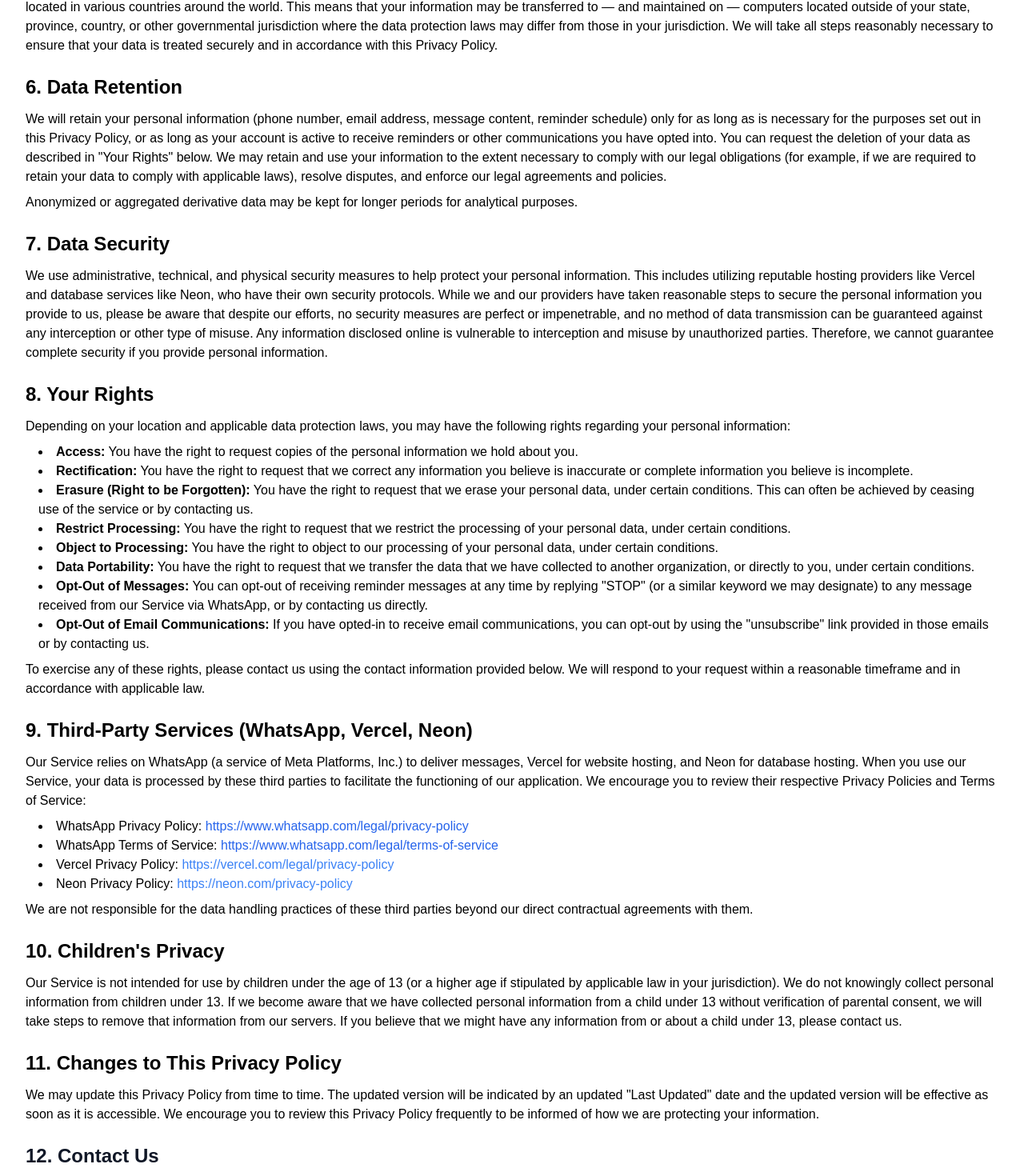
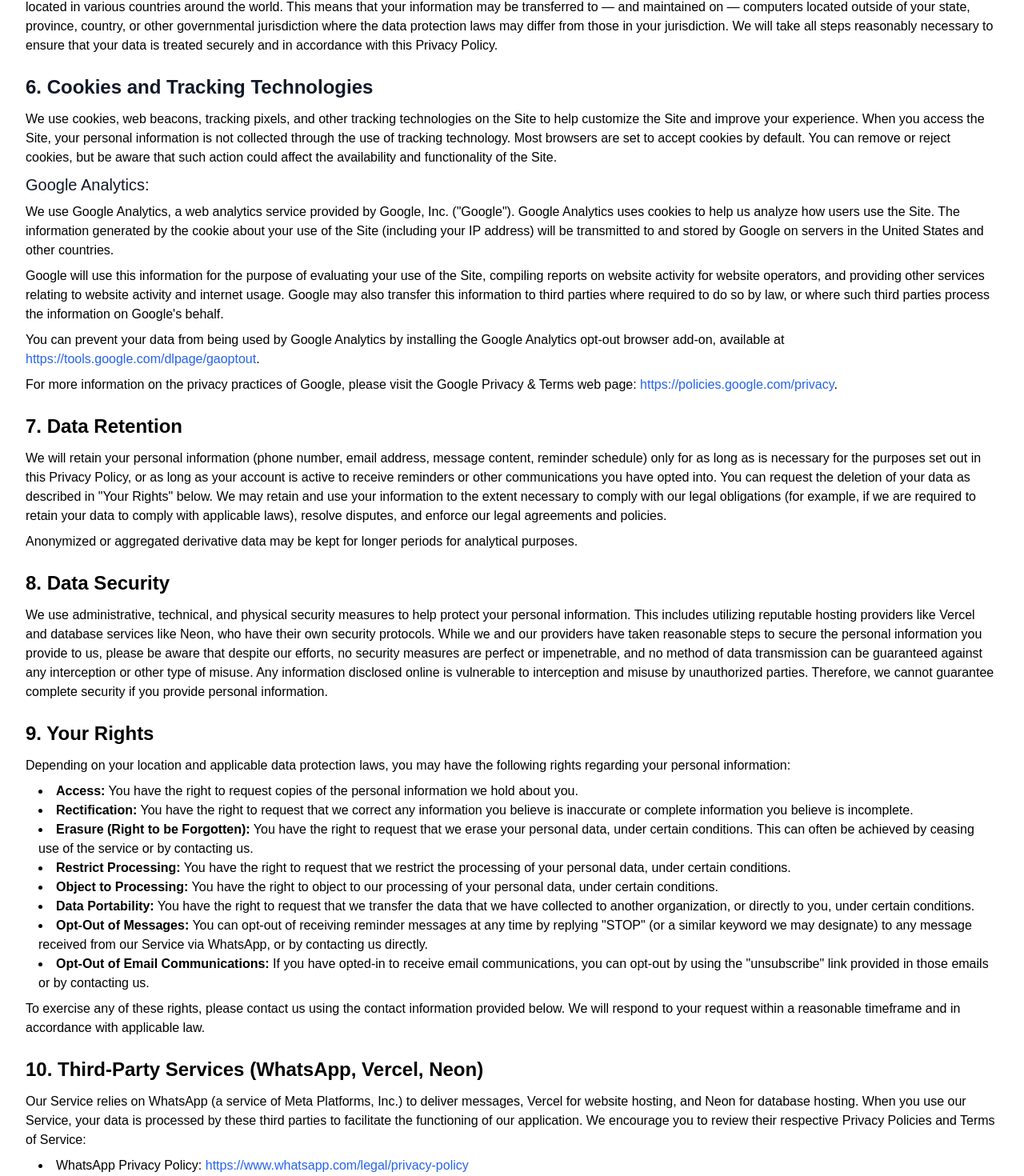
Before and after one commit to TemperateGrassland/never-forget, a Next.js app: page /privacy in a window 1280 px wide. Shown: the part 2260-3730 px from the top of the page at 80% size. Built offline with nearby package versions, Linux system fonts and the light colour scheme; no server answers; a web font is replaced by a local one.

Commit message:
add cookies to privacy policy

```diff
--- a/src/app/privacy/page.tsx
+++ b/src/app/privacy/page.tsx
@@ -107,8 +107,30 @@ export default function PrivacyPage() {
         </p>
       </section>
 
+      <section className="mb-6">
+  <h2 className="text-2xl font-semibold mb-3 text-gray-900 dark:text-white">
+     6. Cookies and Tracking Technologies
+  </h2>
+  <p className="mb-2">
+    We use cookies, web beacons, tracking pixels, and other tracking technologies on the Site to help customize the Site and improve your experience. When you access the Site, your personal information is not collected through the use of tracking technology. Most browsers are set to accept cookies by default. You can remove or reject cookies, but be aware that such action could affect the availability and functionality of the Site.
+  </p>
+  <h3 className="text-xl font-medium my-2 text-gray-900 dark:text-white">Google Analytics:</h3>
+  <p className="mb-2">
+    We use Google Analytics, a web analytics service provided by Google, Inc. ("Google"). Google Analytics uses cookies to help us analyze how users use the Site. The information generated by the cookie about your use of the Site (including your IP address) will be transmitted to and stored by Google on servers in the United States and other countries.
+  </p>
+  <p className="mb-2">
+    Google will use this information for the purpose of evaluating your use of the Site, compiling reports on website activity for website operators, and providing other services relating to website activity and internet usage. Google may also transfer this information to third parties where required to do so by law, or where such third parties process the information on Google's behalf.
+  </p>
+  <p className="mb-2">
+     You can prevent your data from being used by Google Analytics by installing the Google Analytics opt-out browser add-on, available at <a href="https://tools.google.com/dlpage/gaoptout" target="_blank" rel="noopener noreferrer" className="text-blue-600 hover:underline dark:text-blue-400">https://tools.google.com/dlpage/gaoptout</a>.
+  </p>
+  <p>
+     For more information on the privacy practices of Google, please visit the Google Privacy & Terms web page: <a href="https://policies.google.com/privacy" target="_blank" rel="noopener noreferrer" className="text-blue-600 hover:underline dark:text-blue-400">https://policies.google.com/privacy</a>.
+  </p>
+</section>
+
        <section className="mb-6">
-        <h2 className="text-2xl font-semibold mb-3 text-black-900 dark:text-black">6. Data Retention</h2>
+        <h2 className="text-2xl font-semibold mb-3 text-black-900 dark:text-black">7. Data Retention</h2>
         <p className="mb-2">
           We will retain your personal information (phone number, email address, message content, reminder schedule) only for as long as is necessary for the purposes set out in this Privacy Policy, or as long as your account is active to receive reminders or other communications you have opted into. You can request the deletion of your data as described in &quot;Your Rights&quot; below. We may retain and use your information to the extent necessary to comply with our legal obligations (for example, if we are required to retain your data to comply with applicable laws), resolve disputes, and enforce our legal agreements and policies.
         </p>
@@ -118,14 +140,14 @@ export default function PrivacyPage() {
       </section>
 
       <section className="mb-6">
-        <h2 className="text-2xl font-semibold mb-3 text-black-900 dark:text-black">7. Data Security</h2>
+        <h2 className="text-2xl font-semibold mb-3 text-black-900 dark:text-black">8. Data Security</h2>
         <p className="mb-2">
           We use administrative, technical, and physical security measures to help protect your personal information. This includes utilizing reputable hosting providers like Vercel and database services like Neon, who have their own security protocols. While we and our providers have taken reasonable steps to secure the personal information you provide to us, please be aware that despite our efforts, no security measures are perfect or impenetrable, and no method of data transmission can be guaranteed against any interception or other type of misuse. Any information disclosed online is vulnerable to interception and misuse by unauthorized parties. Therefore, we cannot guarantee complete security if you provide personal information.
         </p>
       </section>
 
       <section className="mb-6">
-        <h2 className="text-2xl font-semibold mb-3 text-black-900 dark:text-black">8. Your Rights</h2>
+        <h2 className="text-2xl font-semibold mb-3 text-black-900 dark:text-black">9. Your Rights</h2>
         <p className="mb-2">
           Depending on your location and applicable data protection laws, you may have the following rights regarding your personal information:
         </p>
@@ -145,7 +167,7 @@ export default function PrivacyPage() {
       </section>
 
       <section className="mb-6">
-        <h2 className="text-2xl font-semibold mb-3 text-black-900 dark:text-black">9. Third-Party Services (WhatsApp, Vercel, Neon)</h2>
+        <h2 className="text-2xl font-semibold mb-3 text-black-900 dark:text-black">10. Third-Party Services (WhatsApp, Vercel, Neon)</h2>
         <p className="mb-2">
           Our Service relies on WhatsApp (a service of Meta Platforms, Inc.) to deliver messages, Vercel for website hosting, and Neon for database hosting. When you use our Service, your data is processed by these third parties to facilitate the functioning of our application. We encourage you to review their respective Privacy Policies and Terms of Service:
         </p>
@@ -161,25 +183,25 @@ export default function PrivacyPage() {
       </section>
 
       <section className="mb-6">
-        <h2 className="text-2xl font-semibold mb-3 text-black-900 dark:text-black">10. Children&apos;s Privacy</h2>
+        <h2 className="text-2xl font-semibold mb-3 text-black-900 dark:text-black">11. Children&apos;s Privacy</h2>
         <p className="mb-2">
           Our Service is not intended for use by children under the age of 13 (or a higher age if stipulated by applicable law in your jurisdiction). We do not knowingly collect personal information from children under 13. If we become aware that we have collected personal information from a child under 13 without verification of parental consent, we will take steps to remove that information from our servers. If you believe that we might have any information from or about a child under 13, please contact us.
         </p>
       </section>
 
       <section className="mb-6">
-        <h2 className="text-2xl font-semibold mb-3 text-black-900 dark:text-black">11. Changes to This Privacy Policy</h2>
+        <h2 className="text-2xl font-semibold mb-3 text-black-900 dark:text-black">12. Changes to This Privacy Policy</h2>
         <p>
           We may update this Privacy Policy from time to time. The updated version will be indicated by an updated &quot;Last Updated&quot; date and the updated version will be effective as soon as it is accessible. We encourage you to review this Privacy Policy frequently to be informed of how we are protecting your information.
         </p>
       </section>
 
       <section>
-        <h2 className="text-2xl font-semibold mb-3 text-gray-900 dark:text-black">12. Contact Us</h2>
+        <h2 className="text-2xl font-semibold mb-3 text-gray-900 dark:text-black">13. Contact Us</h2>
         <p>
           If you have questions or comments about this Privacy Policy, or wish to exercise your rights, please contact us at:
         </p>
-        <address className="mt-2 not-italic"> {/* Use <address> for contact info */}
+        <address className="mt-2 not-italic">
           neverforget.com<br />
           <a href="mailto:privacy@neverforget.com" className="text-blue-600 hover:underline dark:text-blue-400"><span className="text-blue-500 dark:text-blue-400">charlie@neverforget.com</span></a><br />
           <span className="text-black-500 dark:text-black-400"> Unit A, 82 James Carter Road, Mildenhall, United Kingdom, IP28 7DE </span><br />
```
